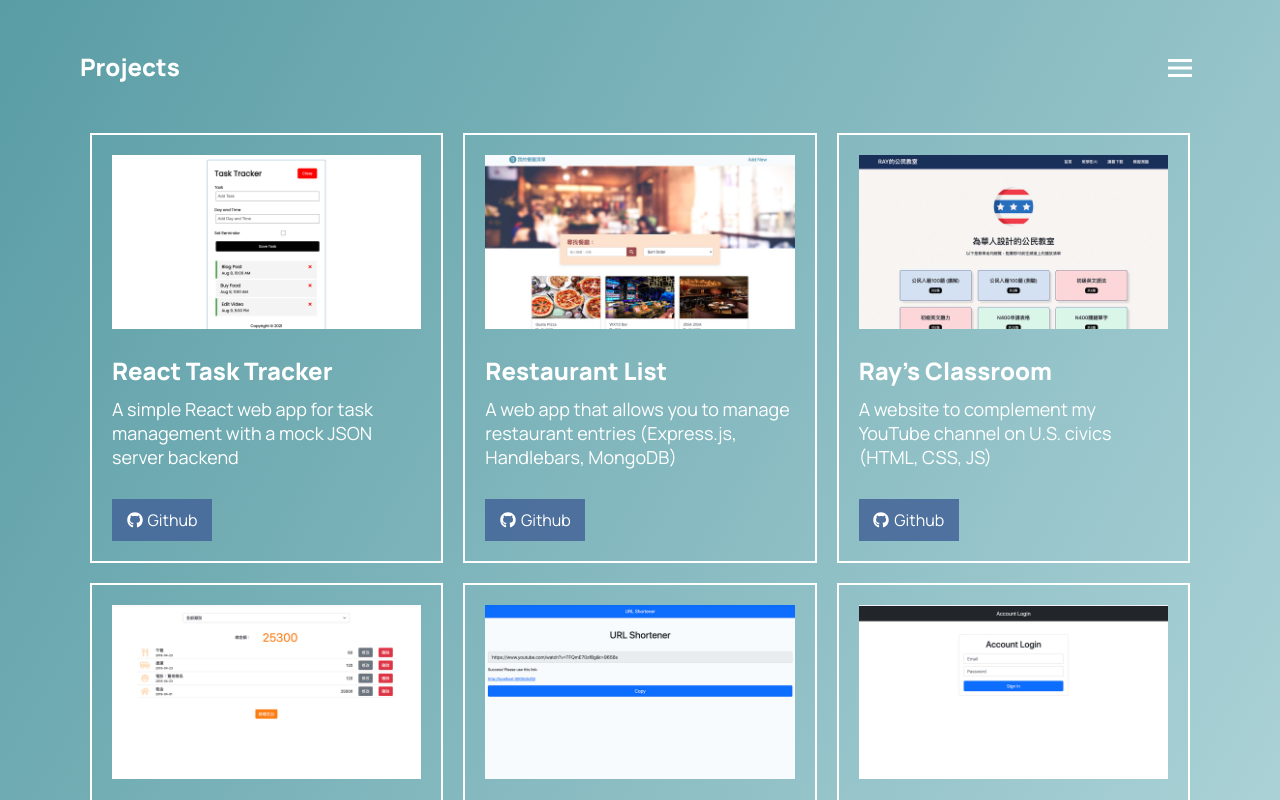
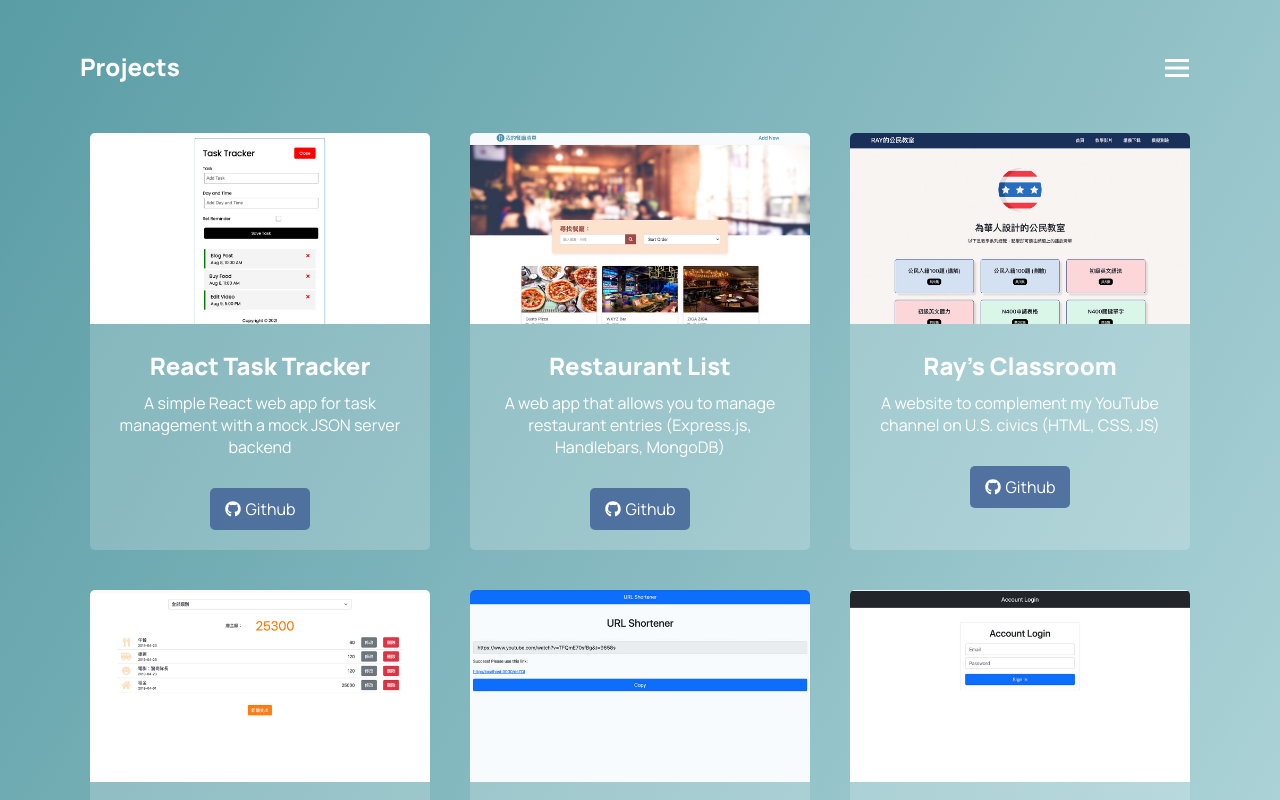
Before and after one commit to aawang1999/portfolio, a React (Create React App) app: page /projects in a window 1280 px wide. Shown: the top 800 px of the page. Built offline with nearby package versions, Linux system fonts and the light colour scheme.

Commit message:
modify: update card css

```diff
--- a/package.json
+++ b/package.json
@@ -6,6 +6,7 @@
     "@testing-library/jest-dom": "^5.14.1",
     "@testing-library/react": "^11.2.7",
     "@testing-library/user-event": "^12.8.3",
+    "bootstrap": "^5.1.0",
     "react": "^17.0.2",
     "react-dom": "^17.0.2",
     "react-icons": "^4.2.0",
--- a/src/components/Menu.js
+++ b/src/components/Menu.js
@@ -1,6 +1,6 @@
 import React, { useState } from 'react'
 import { Link } from 'react-router-dom'
-import { BiMenu } from 'react-icons/bi'
+import { BiMenu, BiX } from 'react-icons/bi'
 import { navbar } from '../data/navbar'
 
 const Menu = () => {
@@ -12,7 +12,7 @@ const Menu = () => {
     <>
       <div className="menu-btn">
         <button onClick={() => setIsOpen(!isOpen)}>
-          <BiMenu />
+          {isOpen ? <BiX /> : <BiMenu />}
         </button>
       </div>
       <header className={`${isOpen ? "header open" : "header"}`}>
--- a/src/index.css
+++ b/src/index.css
@@ -34,7 +34,7 @@ body {
 
 .menu-btn {
   position: absolute;
-  right: 82px;
+  right: 85px;
   margin-top: 50px;
   z-index: 100;
   transition: all 0.5s ease-in-out;
@@ -139,34 +139,49 @@ body {
   grid-template-columns: repeat(3, 1fr);
   max-width: 1100px;
   margin: auto;
-  gap: 20px;
+  gap: 40px;
   color: #fff;
   padding-bottom: 50px;
 }
 
 .projects .cards h4 {
   font-size: 24px;
-  margin: 20px 0 10px;
+  margin-bottom: 10px;
 }
 
 .projects .cards p {
-  font-size: 18px;
+  font-size: 16px;
   margin-bottom: 30px;
 }
 
 .projects .cards .card-outline {
-  border: 2px solid #fff;
-  padding: 20px;
+  background-color: rgba(255, 255, 255, 0.2);
+  border-radius: 5px;
+  height: 100%;
+}
+
+.projects .cards .card-text {
+  margin: 20px;
+  display: flex;
+  flex-direction: column;
+  align-items: center;
+  text-align: center;
+}
+
+.projects .cards .card-image {
+  border-radius: 5px 5px 0 0 ;
 }
 
 .projects .cards ul li a {
   display: flex;
   align-items: center;
   justify-content: center;
+  font-size: 16px;
 }
 
 .projects .cards ul li a.github {
   background-color: rgba(72, 105, 155, 0.9);
+  border-radius: 5px;
   padding: 10px;
   width: 100px;
 }
@@ -197,7 +212,7 @@ body {
 
 @media (max-width: 500px) {
   .menu-btn {
-    right: calc(50vw - 18px);
+    right: calc(50vw - 15px);
   }
 
   .homepage .overlay h1 {
@@ -220,4 +235,8 @@ body {
   .projects .cards {
     grid-template-columns: 1fr;
   }
+
+  .projects h1 {
+    visibility: hidden;
+  }
 }
--- a/src/pages/Projects.js
+++ b/src/pages/Projects.js
@@ -15,11 +15,13 @@ const Projects = () => {
             <article key={id}>
               <div className="card-outline">
                 <img src={image} alt={title} className="card-image" />
-                <h4>{title}</h4>
-                <p>{desc}</p>
-                <ul>
-                  <li><a href={github} target="_blank" rel="noopener noreferrer" className="github"><FaGithub style={{ marginRight: 5 }} />Github</a></li>
-                </ul>
+                <div className="card-text">
+                  <h4>{title}</h4>
+                  <p>{desc}</p>
+                  <ul>
+                    <li><a href={github} target="_blank" rel="noopener noreferrer" className="github"><FaGithub style={{ marginRight: 5 }} />Github</a></li>
+                  </ul>
+                </div>
               </div>
             </article>
           ))}
```
Also changed, not shown: 1 other file (tests, documents, lock files or other folders).
